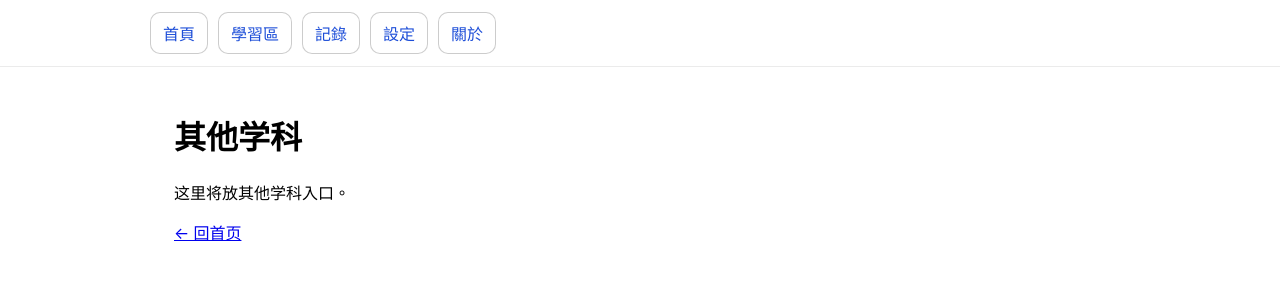
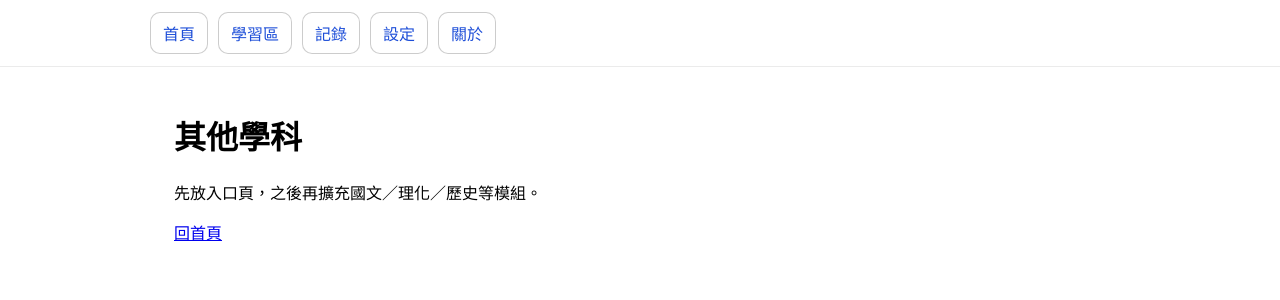
Before and after one commit to boos88978857-svg/ai-intelligent-learning-machine, a Next.js app: page /subjects in a window 1280 px wide. Shown: the top 300 px of the page. Built offline with nearby package versions, Linux system fonts and the light colour scheme.

Commit message:
更新 page.tsx

```diff
--- a/app/subjects/page.tsx
+++ b/app/subjects/page.tsx
@@ -1,9 +1,11 @@
-export default function Page() {
+import Link from "next/link";
+
+export default function SubjectsPage() {
   return (
     <main style={{ padding: 24 }}>
-      <h1>其他学科</h1>
-      <p>这里将放其他学科入口。</p>
-      <a href="/">← 回首页</a>
+      <h1>其他學科</h1>
+      <p>先放入口頁，之後再擴充國文／理化／歷史等模組。</p>
+      <p><Link href="/">回首頁</Link></p>
     </main>
   );
 }
```
